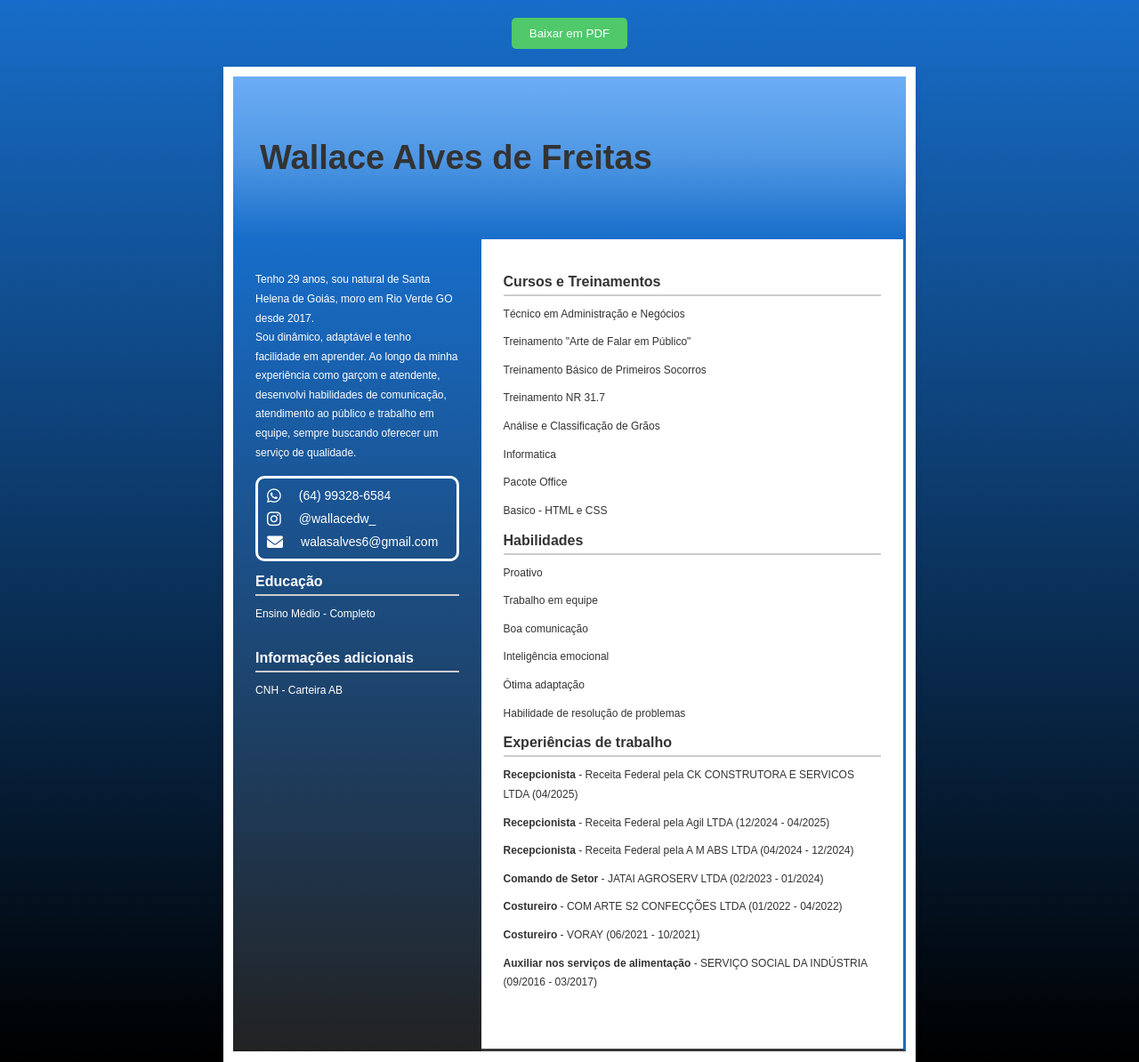
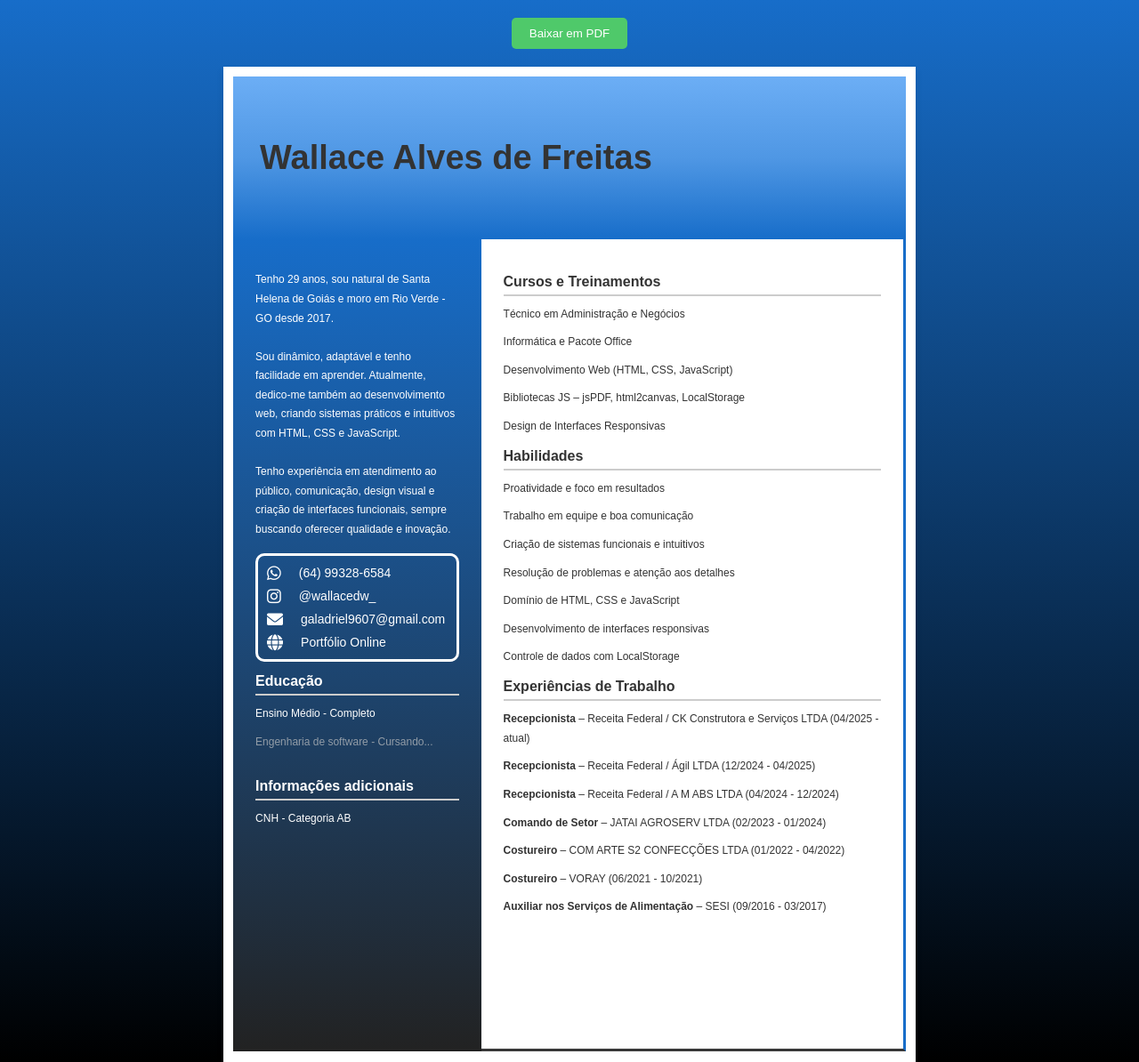
Before and after one commit to Wallace9607/portif-lio, a plain HTML site: page curriculo.html in a window 1280 px wide. Shown: the whole page at 89% size. Drawn offline with Linux system fonts and the light colour scheme.

Commit message:
Update curriculo.html

```diff
--- a/curriculo.html
+++ b/curriculo.html
@@ -4,13 +4,13 @@
     <meta charset="UTF-8">
     <meta name="viewport" content="width=device-width, initial-scale=1.0">
     <title>Currículo - Wallace Alves de Freitas</title>
-    <link rel="stylesheet" href="https://cdnjs.cloudflare.com/ajax/libs/font-awesome/6.0.0/css/all.min.css"> <!-- Font Awesome -->
+    <link rel="stylesheet" href="https://cdnjs.cloudflare.com/ajax/libs/font-awesome/6.0.0/css/all.min.css">
     <style>
         body {
             font-family: Arial, sans-serif;
             margin: 0;
             padding: 0;
-            background: linear-gradient(#176dc9, #000000 );
+            background: linear-gradient(#176dc9, #000000);
             color: #333;
         }
 
@@ -19,7 +19,7 @@
             height: 290mm;
             margin: 0 auto;
             background: #fff;
-            padding: 3mm; /* Margem interna para ajustar o conteúdo */
+            padding: 3mm;
             box-shadow: 0 4px 8px rgba(0, 0, 0, 0.1);
             display: flex;
             flex-direction: column;
@@ -28,15 +28,13 @@
 
         .header {
             padding: 70px 30px;
-            background: linear-gradient( #6caef5, #4f97e4, #176dc9 );
-
+            background: linear-gradient(#6caef5, #4f97e4, #176dc9);
         }
 
         .header h1 {
             font-size: 38px;
             margin: 0;
         }
-
 
         .columns {
             display: flex;
@@ -50,11 +48,11 @@
 
         .left-column {
             width: 35%;
-            background: linear-gradient(#176dc9, #222222 );
+            background: linear-gradient(#176dc9, #222222);
             color: #fff;
         }
 
-        .left-column p{
+        .left-column p {
             margin-top: 10px;
         }
 
@@ -64,7 +62,7 @@
             border-bottom: solid #383838;
         }
 
-        #adicionais{
+        #adicionais {
             margin-top: 30px;
         }
 
@@ -90,7 +88,7 @@
             margin-bottom: 10px;
         }
 
-        #icons{
+        #icons {
             margin-top: 15px;
         }
 
@@ -116,19 +114,18 @@
             color: #cbe2f8;
         }
 
-        .contact-icons  i{
+        .contact-icons i {
             color: #ffffff;
             font-size: 18px;
             margin-right: 10px;
             transition: 0.5s;
         }
-        i:hover{
-    color:#cbe2f8;
+
+        i:hover {
+            color: #cbe2f8;
             transform: rotate(360deg);
         }
 
-
-        /* Estilos para impressão */
         @media print {
             .resume {
                 box-shadow: none;
@@ -141,7 +138,6 @@
             }
         }
 
-        /* Botão para download */
         #download-btn {
             display: block;
             margin: 20px auto;
@@ -159,104 +155,100 @@
     </style>
 </head>
 <body>
-    <!-- Botão para baixar o currículo -->
     <button id="download-btn">Baixar em PDF</button>
 
-    <!-- Conteúdo do currículo -->
     <div class="resume">
         <div class="header">
-
             <h1>Wallace Alves de Freitas</h1>
-
         </div>
         <div class="columns">
             <!-- Coluna Esquerda -->
             <div class="left-column">
                 <div class="section">
-
                     <p>
-                        Tenho <span id="age"></span> anos, sou natural de Santa Helena de Goiás, moro em Rio Verde GO desde 2017.
-                    <br>
-
-                        Sou dinâmico, adaptável e tenho facilidade em aprender. Ao longo da minha experiência como garçom e atendente, desenvolvi habilidades de comunicação, atendimento ao público e trabalho em equipe, sempre buscando oferecer um serviço de qualidade.
+                        Tenho <span id="age"></span> anos, sou natural de Santa Helena de Goiás e moro em Rio Verde - GO desde 2017.
+                        <br><br>
+                        Sou dinâmico, adaptável e tenho facilidade em aprender. Atualmente, dedico-me também ao desenvolvimento web, criando sistemas práticos e intuitivos com HTML, CSS e JavaScript.
+                        <br><br>
+                        Tenho experiência em atendimento ao público, comunicação, design visual e criação de interfaces funcionais, sempre buscando oferecer qualidade e inovação.
                     </p>
                 </div>
                 <div class="section" id="icons">
-
                     <div class="contact-icons">
                         <a href="tel:+5564993286584">
                             <i class="fa-brands fa-whatsapp"></i> (64) 99328-6584
                         </a>
-                        <a href="https://www.instagram.com/wallacedw" target="_blank">
+                        <a href="https://www.instagram.com/wallacedw_" target="_blank">
                             <i class="fab fa-instagram"></i> @wallacedw_
                         </a>
-                        <a href="mailto:walasalves6@gmail.com">
-                            <i class="fas fa-envelope"></i> walasalves6@gmail.com
+                        <a href="mailto:galadriel9607@gmail.com">
+                            <i class="fas fa-envelope"></i> galadriel9607@gmail.com
+                        </a>
+                        <a href="https://wallace9607.github.io/portif/" target="_blank">
+                            <i class="fas fa-globe"></i> Portfólio Online
                         </a>
                     </div>
                 </div>
                 <div class="section">
                     <h2>Educação</h2>
                     <p>Ensino Médio - Completo</p>
+                    <p style="color: #c7c7c7b0;">Engenharia de software - Cursando...</p>
                 </div>
                 <div class="section" id="adicionais">
                     <h2>Informações adicionais</h2>
                     <ul>
-                            <li>CNH - Carteira AB</li>
+                        <li>CNH - Categoria AB</li>
                     </ul>
                 </div>
-
             </div>
 
             <!-- Coluna Direita -->
             <div class="right-column">
-
                 <div class="section">
                     <h2>Cursos e Treinamentos</h2>
                     <ul>
                         <li>Técnico em Administração e Negócios</li>
-                        <li>Treinamento "Arte de Falar em Público"</li>
-                        <li>Treinamento Básico de Primeiros Socorros</li>
-                        <li>Treinamento NR 31.7</li>
-                        <li>Análise e Classificação de Grãos</li>
-                        <li>Informatica</li>
-                        <li>Pacote Office</li>
-                        <li>Basico - HTML e CSS</li>
+                        <li>Informática e Pacote Office</li>
+                        <li>Desenvolvimento Web (HTML, CSS, JavaScript)</li>
+                        <li>Bibliotecas JS – jsPDF, html2canvas, LocalStorage</li>
+                        <li>Design de Interfaces Responsivas</li>
                     </ul>
                 </div>
+
                 <div class="section">
                     <h2>Habilidades</h2>
                     <ul>
-                        <li>Proativo</li>
-                        <li>Trabalho em equipe</li>
-                        <li>Boa comunicação</li>
-                        <li>Inteligência emocional</li>
-                        <li>Ótima adaptação</li>
-                        <li>Habilidade de resolução de problemas</li>
+                        <li>Proatividade e foco em resultados</li>
+                        <li>Trabalho em equipe e boa comunicação</li>
+                        <li>Criação de sistemas funcionais e intuitivos</li>
+                        <li>Resolução de problemas e atenção aos detalhes</li>
+                        <li>Domínio de HTML, CSS e JavaScript</li>
+                        <li>Desenvolvimento de interfaces responsivas</li>
+                        <li>Controle de dados com LocalStorage</li>
                     </ul>
                 </div>
+
                 <div class="section">
-                    <h2>Experiências de trabalho</h2>
+                    <h2>Experiências de Trabalho</h2>
                     <ul>
-                        <li><strong>Recepcionista  </strong> - Receita Federal pela CK CONSTRUTORA E SERVICOS LTDA (04/2025)</li>
-                        <li><strong>Recepcionista  </strong> - Receita Federal pela Agil LTDA (12/2024 - 04/2025)</li>
-                        <li><strong>Recepcionista  </strong> - Receita Federal pela A M ABS LTDA (04/2024 - 12/2024)</li>
-                        <li><strong>Comando de Setor</strong> - JATAI AGROSERV LTDA (02/2023 - 01/2024)</li>
-                        <li><strong>Costureiro</strong> - COM ARTE S2 CONFECÇÕES LTDA (01/2022 - 04/2022)</li>
-                        <li><strong>Costureiro</strong> - VORAY (06/2021 - 10/2021)</li>
-                        <li><strong>Auxiliar nos serviços de alimentação</strong> - SERVIÇO SOCIAL DA INDÚSTRIA (09/2016 - 03/2017)</li>
+                        <li><strong>Recepcionista</strong> – Receita Federal / CK Construtora e Serviços LTDA (04/2025 - atual)</li>
+                        <li><strong>Recepcionista</strong> – Receita Federal / Ágil LTDA (12/2024 - 04/2025)</li>
+                        <li><strong>Recepcionista</strong> – Receita Federal / A M ABS LTDA (04/2024 - 12/2024)</li>
+                        <li><strong>Comando de Setor</strong> – JATAI AGROSERV LTDA (02/2023 - 01/2024)</li>
+                        <li><strong>Costureiro</strong> – COM ARTE S2 CONFECÇÕES LTDA (01/2022 - 04/2022)</li>
+                        <li><strong>Costureiro</strong> – VORAY (06/2021 - 10/2021)</li>
+                        <li><strong>Auxiliar nos Serviços de Alimentação</strong> – SESI (09/2016 - 03/2017)</li>
                     </ul>
                 </div>
             </div>
         </div>
-
     </div>
 
-    <!-- Script para download em PDF -->
+    <!-- Script PDF e idade -->
     <script src="https://cdnjs.cloudflare.com/ajax/libs/html2pdf.js/0.10.1/html2pdf.bundle.min.js"></script>
     <script>
         document.getElementById('download-btn').addEventListener('click', function () {
-            const element = document.querySelector('.resume'); // Seleciona o currículo
+            const element = document.querySelector('.resume');
             const options = {
                 margin: 0,
                 filename: 'Curriculo_Wallace_Alves.pdf',
@@ -267,20 +259,14 @@
             html2pdf().set(options).from(element).save();
         });
 
-        // Função para calcular a idade automaticamente
         function calcularIdade(dataNascimento) {
             const hoje = new Date();
             const nascimento = new Date(dataNascimento);
             let idade = hoje.getFullYear() - nascimento.getFullYear();
             const mes = hoje.getMonth() - nascimento.getMonth();
-
-            if (mes < 0 || (mes === 0 && hoje.getDate() < nascimento.getDate())) {
-                idade--;
-            }
+            if (mes < 0 || (mes === 0 && hoje.getDate() < nascimento.getDate())) idade--;
             return idade;
         }
-
-        // Atualizar a idade no elemento HTML
         document.getElementById('age').textContent = calcularIdade('1996-07-01');
     </script>
 </body>
```
Lines whose indentation alone changed are shown as unchanged.
